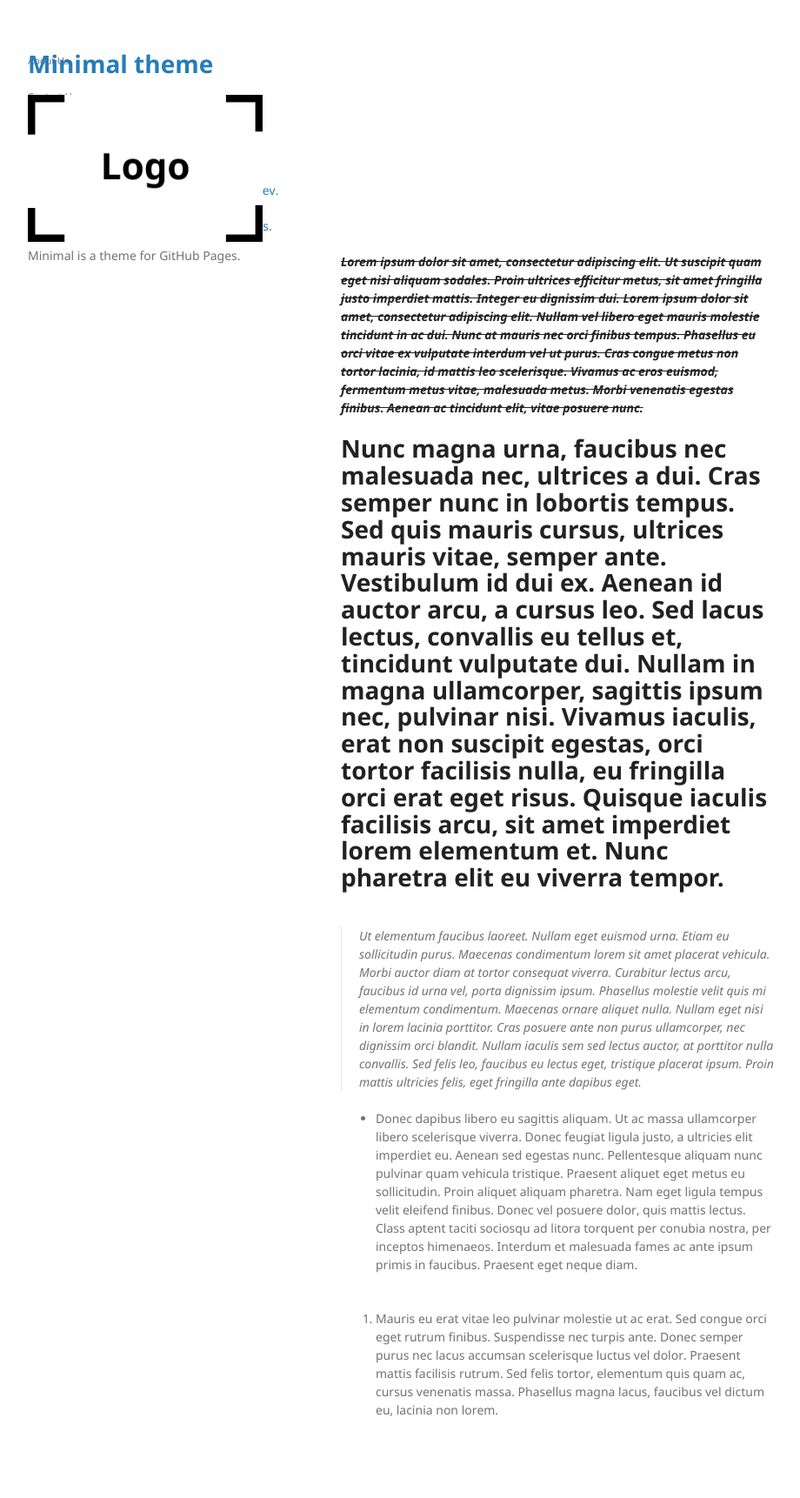
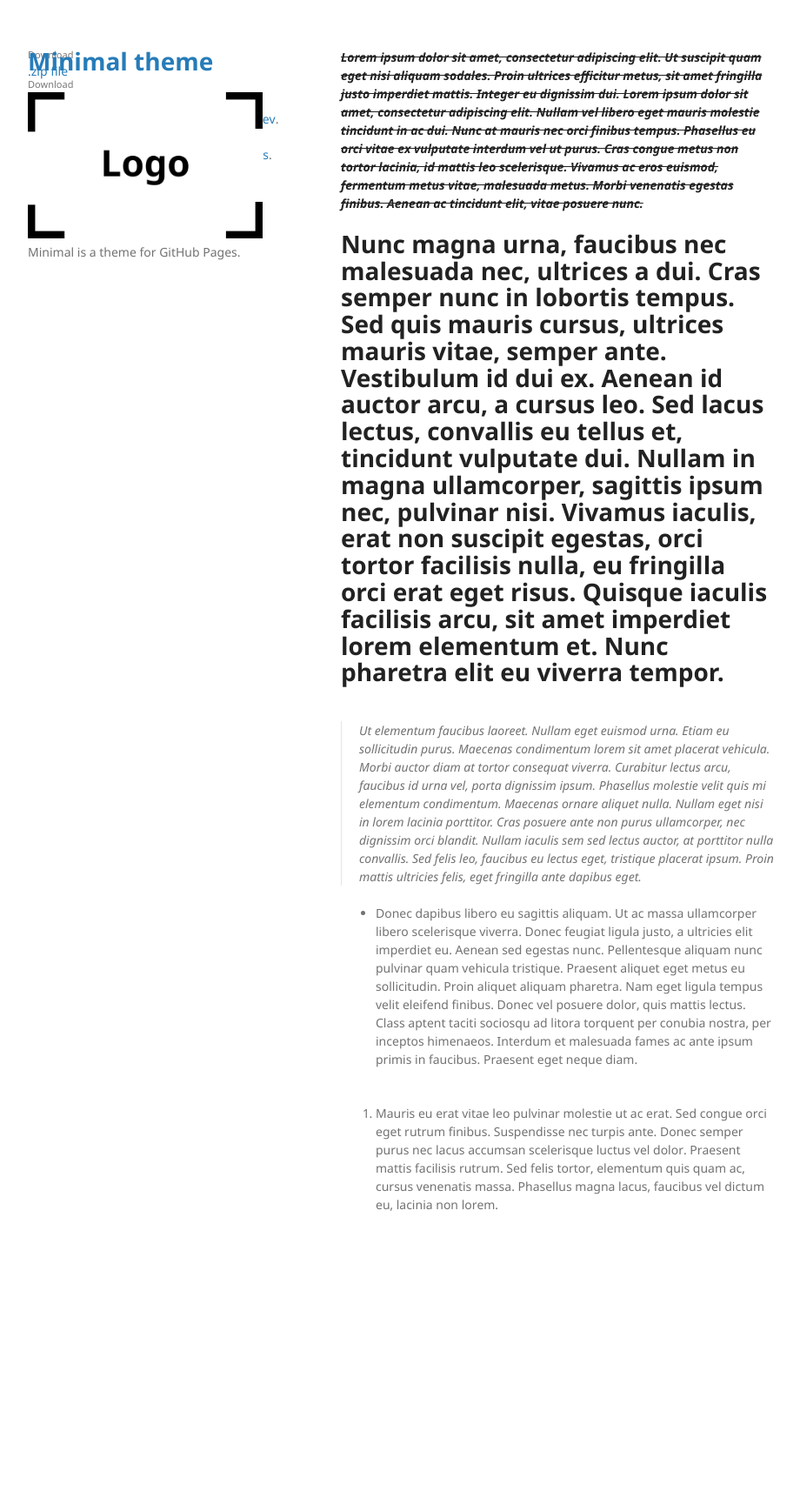
Before and after one commit to heydavid-dev/minimal-dev, a Jekyll site: the page built from index.md, in a window 1280 px wide. Shown: the whole page at 87% size, without its empty margins (178-1098 px from the left). Built offline with Jekyll 4.4.1, drawn with Linux system fonts in a browser that asks for light colours; our own code applies the rules of GitHub Pages for plain Markdown files; after the commit the page ends 1486 px from its top, so only the background shows below that.

Commit message:
Update default.html

```diff
--- a/_layouts/default.html
+++ b/_layouts/default.html
@@ -24,9 +24,13 @@
 
       </header>
 
+      <div id="content-wrapper">
+        <div class="inner clearfix">
+          <section id="main-content">
+            {{ content }}
+          </section>
+
           <aside id="sidebar">
-        <p><small>About Us</small></p>
-        <p><small>Contact Us</small></p>
             {% if site.show_downloads %}
               <a href="{{ site.github.zip_url }}" class="button">
                 <small>Download</small>
@@ -44,12 +48,8 @@
 
             <p>This page was generated by <a href="https://pages.github.com">GitHub Pages</a>.</p>
           </aside>
-
-      <section>
-
-      {{ content }}
-
-      </section>
+        </div>
+      </div>
       <footer>
         {% if site.github.is_project_page %}
 
```
Lines whose indentation alone changed are shown as unchanged.
